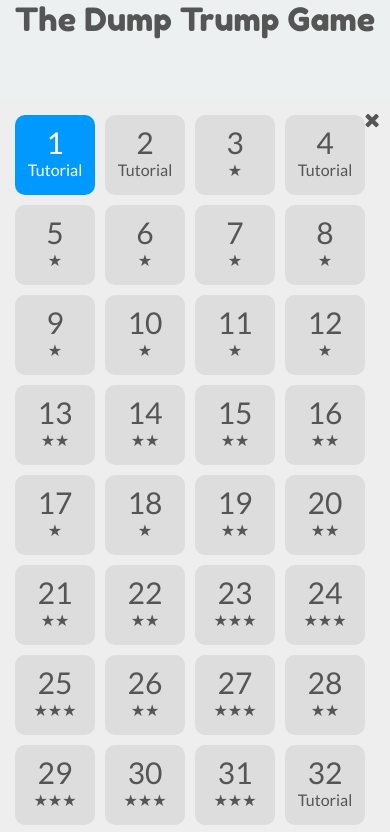
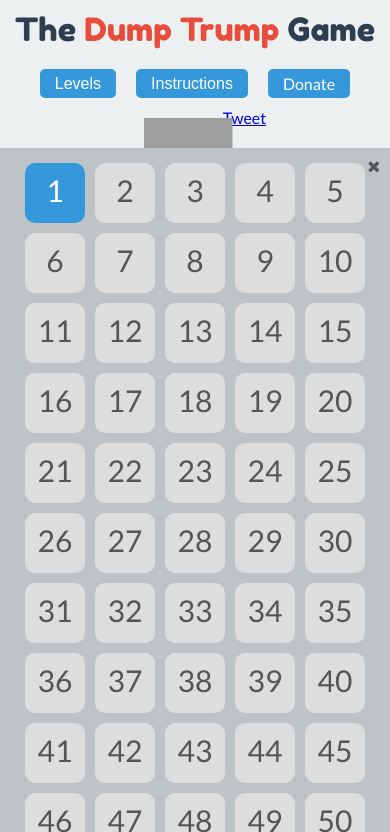
Before and after one commit to smrubin/dump-trump-game, a plain HTML site: page index.html in a window 390 px wide. Both pictures are taken after a click on the button "Levels". Shown: the top 832 px of the page. Drawn offline with Linux system fonts and the light colour scheme; grey boxes are pictures that could not be loaded.

Commit message:
new color theme and mobile responsiveness

```diff
--- a/css/style.css
+++ b/css/style.css
@@ -10,137 +10,51 @@
   font-weight: 500;
   font-size: 20px;
   color: #555;
-  background-color: #ecf0f1; /* porcelain on flatui */
-}
-
-header {
-  text-align: center;
-  height: 100px;
-  font-size: 42px;
-  font-family: 'Fredoka One';
+  background-color: #ecf0f1;
 }
 
 @media only screen and (max-width : 768px) {
-  header {
-    font-size: 32px;
+  body {
+    font-size: 16px;
   }
 }
 
 @media only screen and (max-width : 320px) {
-  header {
-    font-size: 24px;
+  body {
+    font-size: 12px;
   }
 }
 
-main {
-  position: relative;
+header {
+  color: #2c3e50;
+  font-size: 2em;
+  font-family: 'Fredoka One';
+  padding: 10px;
+  text-align: center;
 }
 
- @font-face {
-  font-family: 'FontAwesome';
-  src: url('../fonts/fontawesome-webfont.ttf');
-  font-weight: normal;
-  font-style: normal;
- }
-
- #stage{ font-family:FontAwesome; }
-
-canvas {
-  cursor: move;
-  display: block;
-  position: absolute;
-  max-width: 100%;
-  left: 0;
-  top: 0;
+header span {
+  color: #e74c3c;
 }
 
-.is-cub-hovered,
-.is-cub-hovered canvas {
-  cursor: -webkit-grab;
-  cursor: grab;
-}
 
-.is-cub-dragging,
-.is-cub-dragging canvas {
-  cursor: -webkit-grabbing;
-  cursor: grabbing;
-}
-
-/* --- instructions --- */
-
-.instructions-list {
-  position: absolute;
-  /*background: #EEE;*/
-  background-color: #bdc3c7;
-  width: 100%;
-  min-height: 100%;
-  left: 0;
-  top: 0;
-  margin: 0;
-  list-style: none;
-  padding: 10px;
-  z-index: 3; /* above canvas, level select button */
-  left: -100%;
-  transition: left 0.2s;
-  text-align: center;
-  font-family: 'Lato';
-}
-
-.instructions-list li {
-  margin-bottom: 20px;
-}
-
-.instructions-list.is-open {
-  left: 0;
-}
-
-.close-button {
-  position: absolute;
-  right: 0;
-  top: 0;
-  padding: 10px;
-  cursor: pointer;
-}
-
-/*.instruction {
-  padding: 0 10px;
-  text-align: center;
-  position: absolute;
-  width: 100%;
-  padding-bottom: 40px;
-}*/
-
-.button {
-  font-family: 'Avenir Next', Avenir, sans-serif;
-  font-weight: 500;
-  font-size: 20px;
-  padding: 5px 15px;
-  margin: 10px;
-  background: #BBB;
-  color: white;
-  border-radius: 5px;
-  border: none;
-  cursor: pointer;
-}
-
-.button:hover {
-  background: #09F;
-}
+/* ---- menu button bar ---- */
 
 .top-bar {
-/*  position: absolute;
-  left: 0;
-  top: 0;*/
+  display: -webkit-box;
+  display: -ms-flexbox;
+  display: -webkit-flex;
   display: flex;
+  flex-wrap: wrap;
+  -webkit-justify-content: center;
   justify-content: center;
+  width: 100%;
 }
 
 .top-bar .button, .top-bar iframe {
-  position: relative;
   z-index: 2;
 }
 
-/* social media buttons */
 .top-bar iframe {
   margin: 10px 20px;
   transform: scale(1.5);
@@ -155,44 +69,37 @@
   -webkit-transform-origin: top left;
 }
 
-.level-select-button {
-  position: relative;
-  z-index: 2; /* above canvas */
+.button {
+  font-weight: 500;
+  font-size: 1em;
+  padding: 5px 15px;
+  margin: 10px;
+  background: #3498db;
+  color: white;
+  border-radius: 5px;
+  border: none;
+  cursor: pointer;
 }
 
-.next-level-button {
-  position: absolute;
-  left: 50%;
-  -webkit-transform: translateX(-110px) scale(0.5);
-  transform: translateX(-110px) scale(0.5);
-  opacity: 0;
-  background: #09F;
-  width: 200px;
-  height: 80px;
-  pointer-events: none;
-  -webkit-transition: -webkit-transform 0.2s, opacity 0.2s;
-  transition: transform 0.2s, opacity 0.2s;
+.button:hover {
+  background: #2980b9;
 }
 
-.next-level-button:hover {
-  background: #2BF;
+.donate-button {
+  text-decoration: none;
 }
 
-.next-level-button.is-open {
-  display: inline-block;
-  pointer-events: auto;
-  -webkit-transform: translateX(-110px) scale(1);
-  transform: translate(-110px) scale(1);
-  opacity: 1;
+
+/* ---- list overlays ---- */
+
+.list-wrapper {
+  position: relative;
 }
 
-/* ---- level list ---- */
-
-.level-list {
+.instructions-list, .level-list {
   position: absolute;
-  background: #EEE;
+  background-color: #bdc3c7;
   width: 100%;
-  min-height: 100%;
   left: 0;
   top: 0;
   margin: 0;
@@ -201,32 +108,39 @@
   z-index: 3; /* above canvas, level select button */
   left: -100%;
   transition: left 0.2s;
+  text-align: center;
+  font-family: 'Lato';
 }
 
-.level-list.is-open {
+.instructions-list.is-open, .level-list.is-open {
   left: 0;
 }
+
+.instructions-list li {
+  margin-bottom: 20px;
+}
+
 
 .level-list__item {
   display: inline-block;
   background: #DDD;
   margin: 5px;
   padding: 10px;
-  width: 80px;
-  height: 80px;
+  width: 60px;
+  height: 60px;
   text-align: center;
   border-radius: 10px;
   position: relative;
 }
 
 .level-list__item:hover {
-  color: #09F;
+  color: #3498db;
   cursor: pointer;
   background: white;
 }
 
 .level-list__item.is-playing {
-  background: #09F;
+  background: #3498db;
   color: white;
 }
 
@@ -237,8 +151,8 @@
 }
 
 .level-list__item__blurb {
-  display: block;
-  font-size: 16px;
+  display: none;
+  /*font-size: 16px;*/
 }
 
 .level-list__item__check {
@@ -257,6 +171,67 @@
   display: block;
 }
 
+.close-button {
+  position: absolute;
+  right: 0;
+  top: 0;
+  padding: 10px;
+  cursor: pointer;
+}
+
+
+/* ---- canvas ---- */
+
+canvas {
+  font-family: 'FontAwesome';
+  cursor: move;
+  display: block;
+  max-width: 100%;
+}
+
+.is-cub-hovered,
+.is-cub-hovered canvas {
+  cursor: -webkit-grab;
+  cursor: grab;
+}
+
+.is-cub-dragging,
+.is-cub-dragging canvas {
+  cursor: -webkit-grabbing;
+  cursor: grabbing;
+}
+
+
+/* ---- next level button ---- */
+
+.next-level-button {
+  position: absolute;
+  left: 50%;
+  -webkit-transform: translateX(-110px) scale(0.5);
+  transform: translateX(-110px) scale(0.5);
+  opacity: 0;
+  background: #3498db;
+  width: 200px;
+  height: 80px;
+  pointer-events: none;
+  -webkit-transition: -webkit-transform 0.2s, opacity 0.2s;
+  transition: transform 0.2s, opacity 0.2s;
+}
+
+.next-level-button:hover {
+  background: #2980b9;
+}
+
+.next-level-button.is-open {
+  display: inline-block;
+  pointer-events: auto;
+  -webkit-transform: translateX(-110px) scale(1);
+  transform: translate(-110px) scale(1);
+  opacity: 1;
+}
+
+
+
 /* ---- level pres ---- */
 
 .levels { display: none; }
--- a/index.html
+++ b/index.html
@@ -26,15 +26,12 @@
 
   <body>
 
-    <header>
-      The Dump Trump Game
-    </header>
-
-    <main>
+    <header>The <span>Dump Trump</span> Game</header>
 
     <div class="top-bar">
       <button class="button level-select-button">Levels</button>
       <button class="button instructions-button">Instructions</button>
+      <a href="#" class="button donate-button">Donate</a>
     <!-- </div> -->
 
     <!-- <div class="top-bar"> -->
@@ -48,7 +45,7 @@
 
     </div>
 
-      <ol class="level-list"></ol>
+    <div class="list-wrapper">
 
       <ul class="instructions-list">
         <i class="fa fa-times close-button" aria-hidden="true"></i>
@@ -59,12 +56,13 @@
         <li>Red links are fixed in place, but rotate with the grid.</li>
       </ul>
 
-      <div id="stage"><canvas></canvas></div>
+      <ol class="level-list"></ol>
 
-      <!-- <p class="instruction"></p> -->
+    </div>
+
+    <canvas></canvas>
+
     <button class="button next-level-button">Next level</button>
-
-    </main>
 
 <div class="levels">
 
--- a/js/app.js
+++ b/js/app.js
@@ -1,4 +1,3 @@
-window.onload = function() {
 /**
  * EvEmitter v1.0.2
  * Lil' event emitter
@@ -1286,7 +1285,7 @@
 // size canvas;
 var canvasSize = Math.min( window.innerWidth, window.innerHeight );
 var canvasWidth = canvas.width = window.innerWidth * 2;
-var canvasHeight = canvas.height = window.innerHeight * 2 - 200; // DTG: added - 200 to account for top banner of 100px
+var canvasHeight = canvas.height = window.innerHeight * 2 - (2 * canvas.offsetTop); // DTG: added - 2* canvasTop to account for top bar and header
 var maze;
 var PI = Math.PI;
 var TAU = PI * 2;
@@ -1352,8 +1351,6 @@
   instructionsList.classList.add('is-open');
 });
 
-// nextLevelButton.style.top = ( mazeCenter.y + gridSize * 5.5 ) + 'px';
-
 // ----- close menu button ---- //
 var closeButton = document.querySelectorAll('.close-button');
 for (var i = 0; i < closeButton.length; i++) {
@@ -1373,7 +1370,7 @@
   levelList.classList.add('is-open');
 });
 
-nextLevelButton.style.top = ( mazeCenter.y + gridSize * 5.5 ) + 'px';
+nextLevelButton.style.top = ( canvas.offsetTop ) + 'px'; // DTG: changed for new position for mobile below top bar
 
 // ----- level list ----- //
 
@@ -1437,7 +1434,7 @@
 // -------------------------- drag rotation -------------------------- //
 
 var canvasLeft = canvas.offsetLeft;
-var canvasTop = canvas.offsetTop + 100; //DTG: added 100px offset from top for header
+var canvasTop = canvas.offsetTop;
 
 var pointerBehavior;
 
@@ -1820,5 +1817,3 @@
 function normalizeAngle( angle ) {
   return ( ( angle % TAU ) + TAU ) % TAU;
 }
-
-}
```
Also changed, not shown: img/trump-hat.jpg (deleted), 2 other files. Lines whose indentation alone changed are shown as unchanged.
